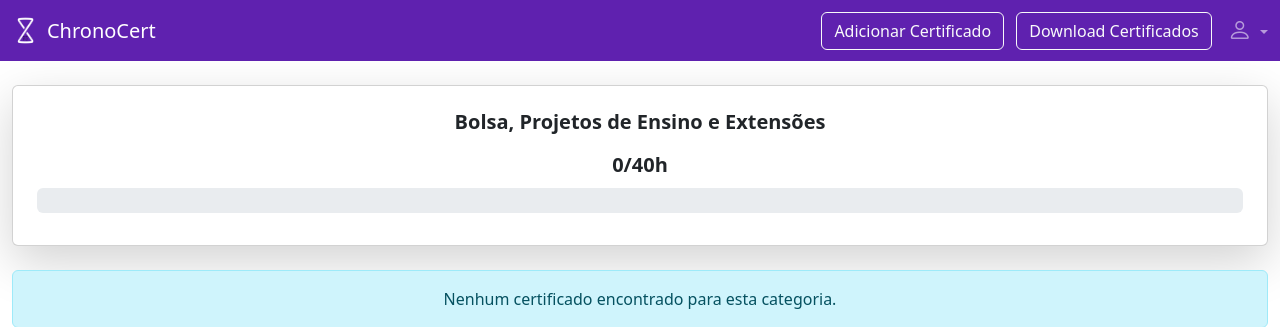
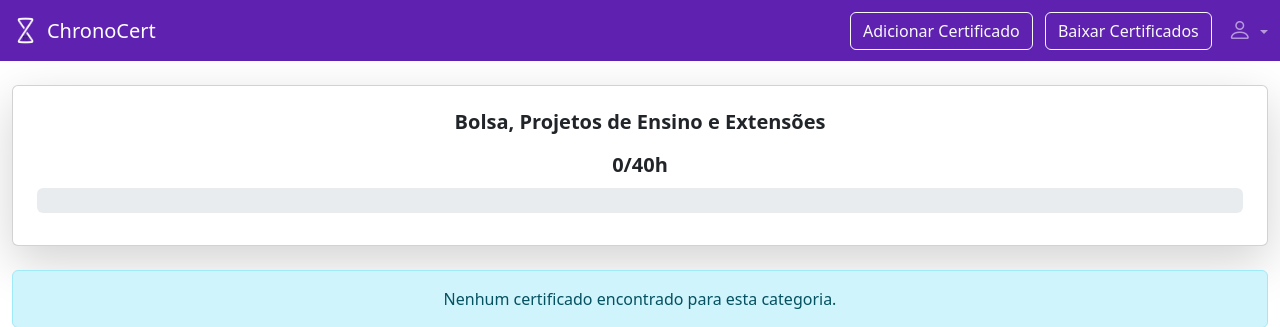
Before and after one commit to ArthurWillers/ChronoCert, a PHP site: page /pages/category.php?category=Bolsa_Projetos_de_Ensino_e_Extensoes in a window 1280 px wide. Shown: the top 327 px of the page. Run offline with PHP 8.4, Linux system fonts and the light colour scheme; the visitor is signed in with stand-in values (Sample User, id 1); data that the repository does not hold is empty.

Commit message:
ubdate "Download Certificados" to "Baixar Certificados"

```diff
--- a/pages/category.php
+++ b/pages/category.php
@@ -85,7 +85,7 @@ $user_email = $_SESSION['user_email'];
               Adicionar Certificado
             </a>
             <a class="btn btn-outline-light mb-2 mb-lg-0 ms-lg-2" href="../actions/download_certificates.php">
-              Download Certificados
+              Baixar Certificados
             </a>
           </li>
           <li class="nav-item dropdown ">
```
